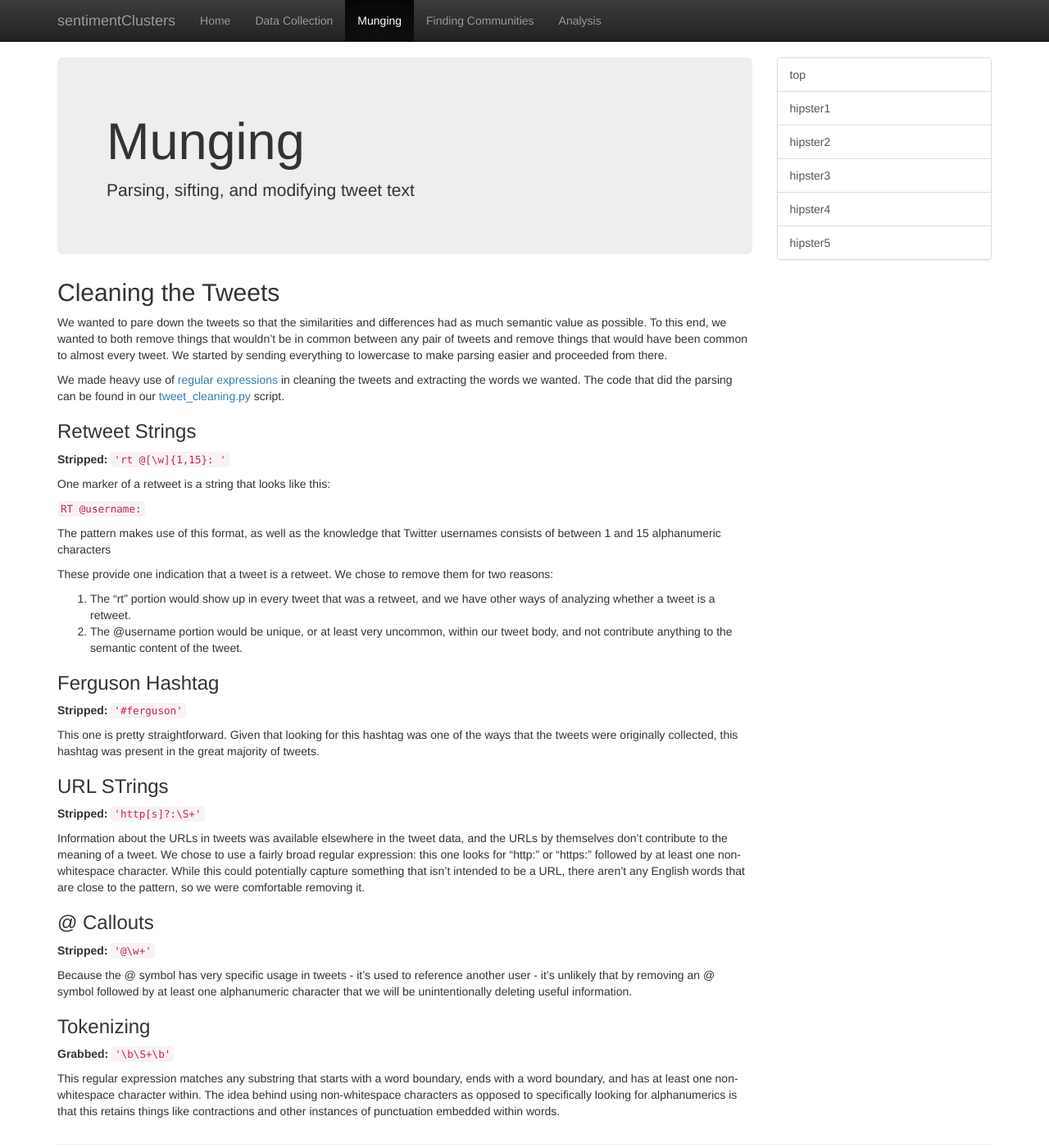
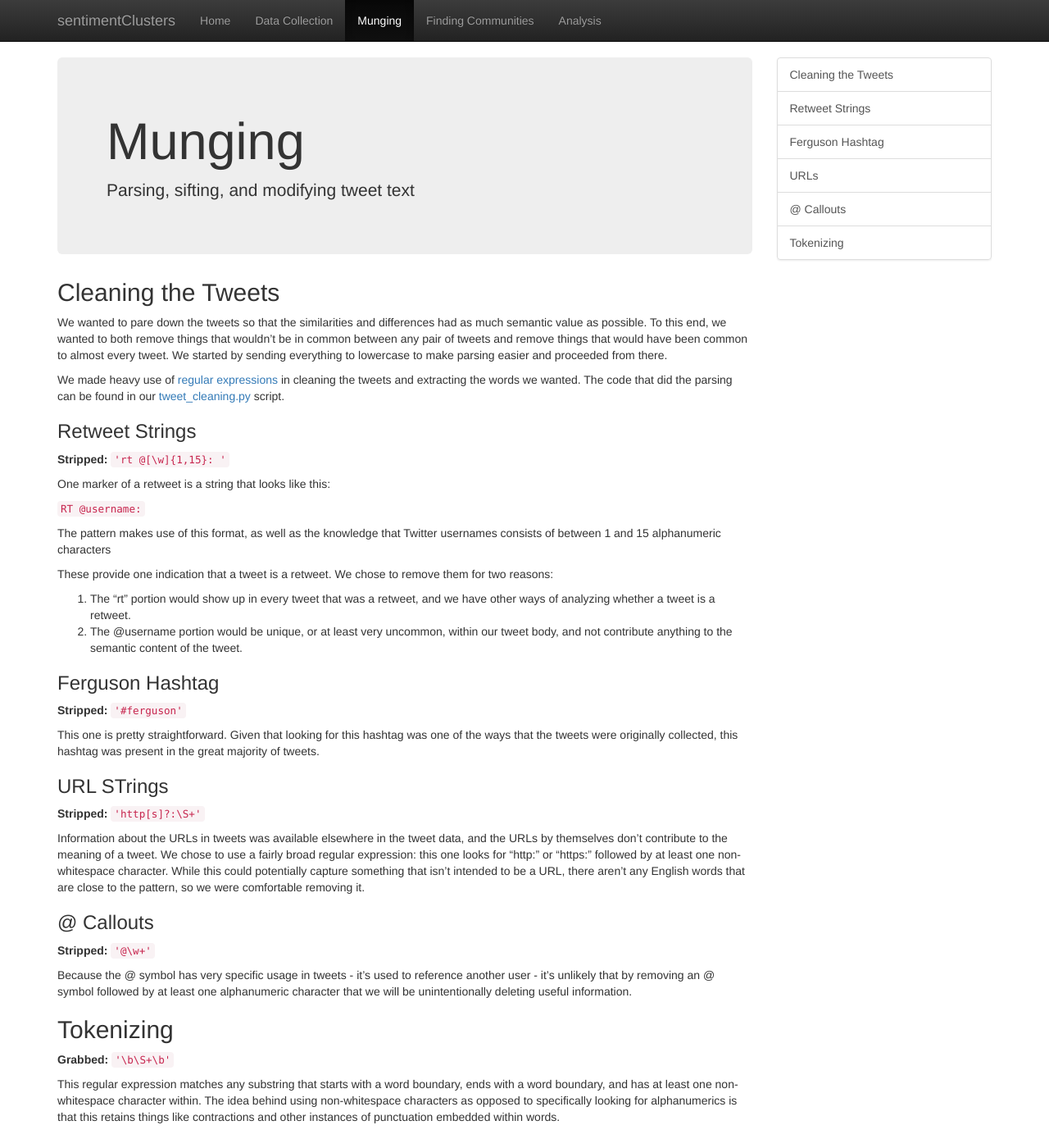
Before and after one commit to tstirrat15/sentimentClusters, a Jekyll site: the page built from _pages/munging.md, in a window 1280 px wide and 1400 px high. Shown: the whole window at 82% size. Built offline with Jekyll 4.4.1, drawn with Linux system fonts in a browser that asks for light colours; nearby versions of some CDN libraries.

Commit message:
got in-page links working; added a floating back-to-top button

```diff
--- a/_layouts/default.html
+++ b/_layouts/default.html
@@ -18,7 +18,7 @@
 			{% if page.headings %}
 				<div class="list-group">
 					{% for heading in page.headings %}
-					<a class="list-group-item" href="#{{ heading }}">{{ heading }}</a>
+					<a class="list-group-item" href="#{{ heading.link }}">{{ heading.title }}</a>
 					{% endfor %}
 				</div>
 			{% endif %}
@@ -28,6 +28,15 @@
 
 		{% include footer.html %}
 	</div>
+
+<!-- Scroll-along back-to-top link -->
+<!-- child of the body tag -->
+<span id="top-link-block" class="hidden">
+    <a href="#top" class="well well-sm" onclick="$('html,body').animate({scrollTop:0},'fast');return false;">
+        <i class="glyphicon glyphicon-chevron-up"></i> Back to Top
+    </a>
+</span><!-- /top-link-block -->
+
 </body>
 
 </html>
--- a/_pages/munging.md
+++ b/_pages/munging.md
@@ -4,19 +4,29 @@
 permalink: /munging/
 description: "Parsing, sifting, and modifying tweet text"
 headings:
-- top
-- hipster1
-- hipster2
-- hipster3
-- hipster4
-- hipster5
+- link: cleaning
+  title: Cleaning the Tweets
+- link: retweet
+  title: Retweet Strings
+- link: ferguson
+  title: Ferguson Hashtag
+- link: urls
+  title: URLs
+- link: callouts
+  title: "@ Callouts"
+- link: tokenizing
+  title: Tokenizing
 ---
+
+<a id="cleaning" class="anchor"></a>
 
 ## Cleaning the Tweets
 
 We wanted to pare down the tweets so that the similarities and differences had as much semantic value as possible. To this end, we wanted to both remove things that wouldn't be in common between any pair of tweets and remove things that would have been common to almost every tweet. We started by sending everything to lowercase to make parsing easier and proceeded from there.
 
 We made heavy use of [regular expressions](http://www.regular-expressions.info/) in cleaning the tweets and extracting the words we wanted. The code that did the parsing can be found in our [tweet_cleaning.py](https://github.com/tstirrat15/sentimentClusters/blob/master/tweet_cleaning.py) script.
+
+<a id="retweet" class="anchor"></a>
 
 ### Retweet Strings
 
@@ -33,11 +43,15 @@
 1. The "rt" portion would show up in every tweet that was a retweet, and we have other ways of analyzing whether a tweet is a retweet.
 2. The @username portion would be unique, or at least very uncommon, within our tweet body, and not contribute anything to the semantic content of the tweet.
 
+<a id="ferguson" class="anchor"></a>
+
 ### Ferguson Hashtag
 
 **Stripped:** `'#ferguson'`
 
 This one is pretty straightforward. Given that looking for this hashtag was one of the ways that the tweets were originally collected, this hashtag was present in the great majority of tweets.
+
+<a id="urls" class="anchor"></a>
 
 ### URL STrings
 
@@ -45,13 +59,17 @@
 
 Information about the URLs in tweets was available elsewhere in the tweet data, and the URLs by themselves don't contribute to the meaning of a tweet. We chose to use a fairly broad regular expression: this one looks for "http:" or "https:" followed by at least one non-whitespace character. While this could potentially capture something that isn't intended to be a URL, there aren't any English words that are close to the pattern, so we were comfortable removing it.
 
+<a id="callouts" class="anchor"></a>
+
 ### @ Callouts
 
 **Stripped:** `'@\w+'`
 
 Because the @ symbol has very specific usage in tweets - it's used to reference another user - it's unlikely that by removing an @ symbol followed by at least one alphanumeric character that we will be unintentionally deleting useful information.
 
-### Tokenizing
+<a id="tokenizing" class="anchor"></a>
+
+## Tokenizing
 
 **Grabbed:** `'\b\S+\b'`
 
--- a/css/offcanvas.css
+++ b/css/offcanvas.css
@@ -23,6 +23,27 @@
 .fixed {
   position: fixed;
   width: inherit;
+}
+
+
+/* Fixes where anchor links jump to */
+.anchor {
+  display: block;
+  position: relative;
+  top: -60px;
+  visibility: hidden;
+}
+
+/* CSS for scrolly back-to-top link*/
+#top-link-block.affix-top {
+    position: absolute; /* allows it to "slide" up into view */
+    bottom: -82px;
+    right: 10px;
+}
+#top-link-block.affix {
+    position: fixed; /* keeps it on the bottom once in view */
+    bottom: 18px;
+    right: 10px;
 }
 
 /*
--- a/js/offcanvas.js
+++ b/js/offcanvas.js
@@ -2,4 +2,13 @@
   $('[data-toggle="offcanvas"]').click(function () {
     $('.row-offcanvas').toggleClass('active')
   });
+  if ( ($(window).height() + 100) < $(document).height() ) {
+    $('#top-link-block').removeClass('hidden').affix({
+        // how far to scroll down before link "slides" into view
+        offset: {top:100}
+    });
+}
 });
+
+// Only enable if the document has a long scroll bar
+// Note the window height + offset
```
Also changed, not shown: _pages/analysis.md (+16 -6 lines), _pages/data_collection.md (+16 -6 lines), _pages/finding_communities.md (+20 -7 lines).
